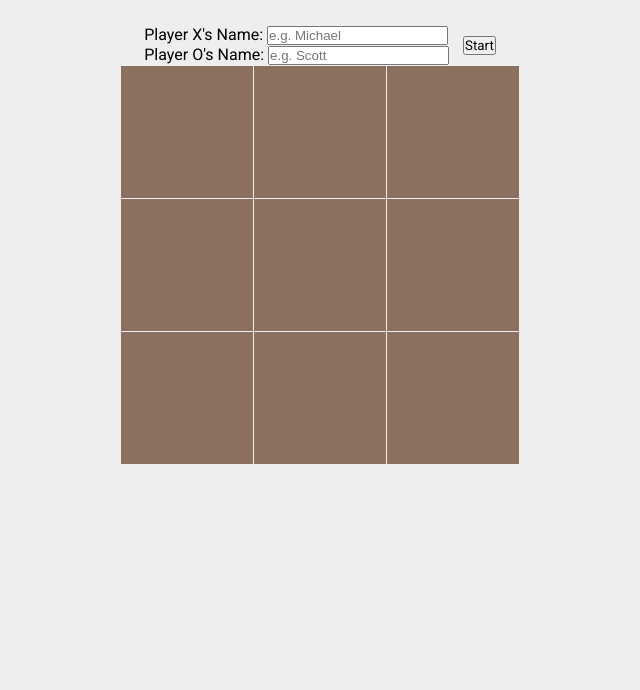
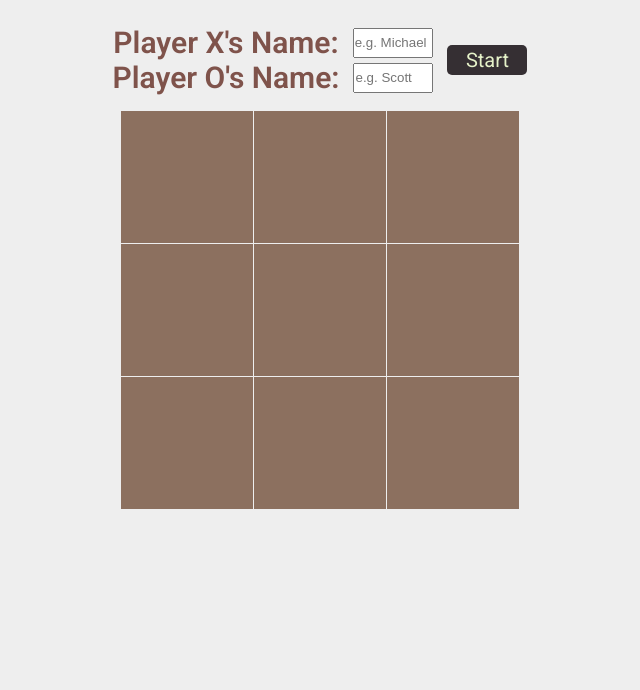
Before and after one commit to zimwick/Tic-Tac-Toe, a plain HTML site: page index.html in a window 1280 px wide. Shown: the part 110-800 px from the top of the page, without its empty margins (320-960 px from the left). Drawn offline with Linux system fonts and the light colour scheme; a web font is replaced by a local one.

Commit message:
Adjust form styling
made some style changes to the form

```diff
--- a/style.css
+++ b/style.css
@@ -22,11 +22,41 @@ header {
 }
 
 .form-container,
-form {
+form,
+form div div {
   display: flex;
   justify-content: center;
   align-items: center;
   gap: 14px;
+}
+
+.form-container {
+  margin-bottom: 15px;
+}
+
+label {
+  color: #7f534b;
+  font-size: 30px;
+  font-weight: 600;
+}
+input {
+  height: 30px;
+  width: 80px;
+}
+
+#form-submit {
+  width: 80px;
+  height: 30px;
+  font-size: 20px;
+  border: none;
+  border-radius: 5px;
+  background-color: #352f33;
+  color: #e5f2c9;
+  transition: all 0.3s;
+}
+#form-submit:hover {
+  cursor: pointer;
+  background-color: #1e1a1d;
 }
 
 .game-board {
@@ -51,4 +81,5 @@ form {
 }
 .tile-button:hover {
   background-color: #7e6556;
+  cursor: pointer;
 }
```
